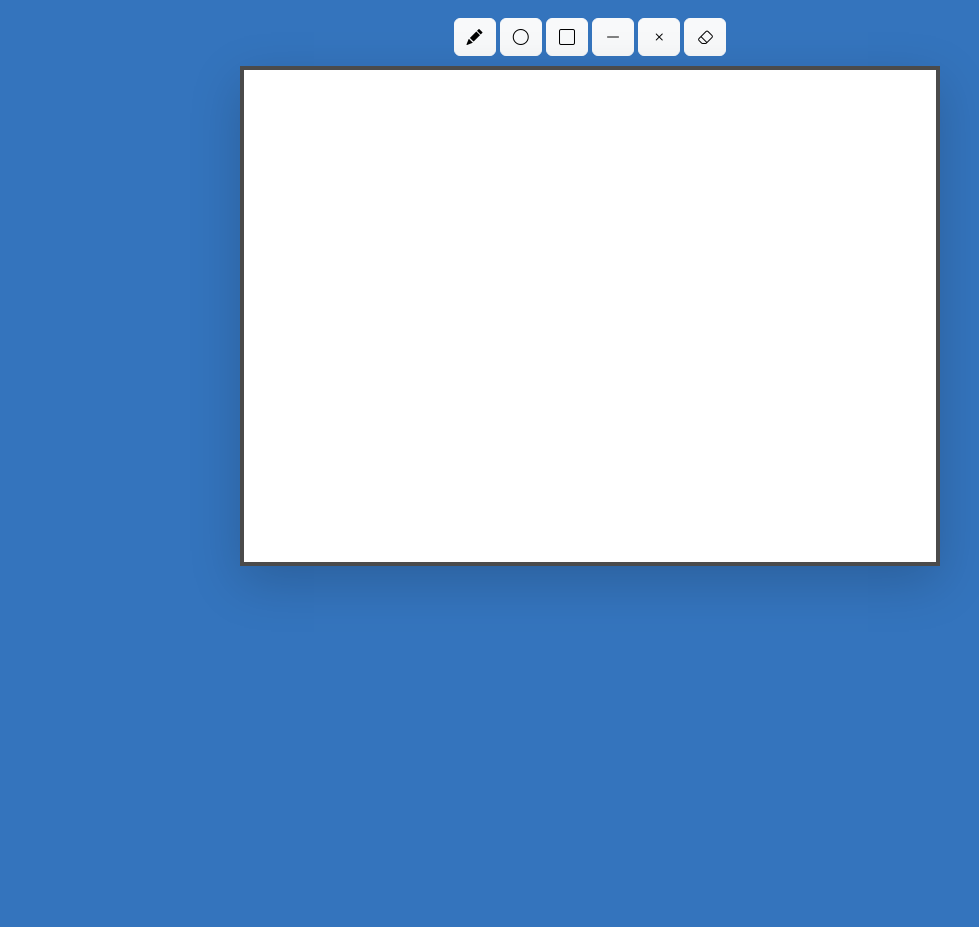
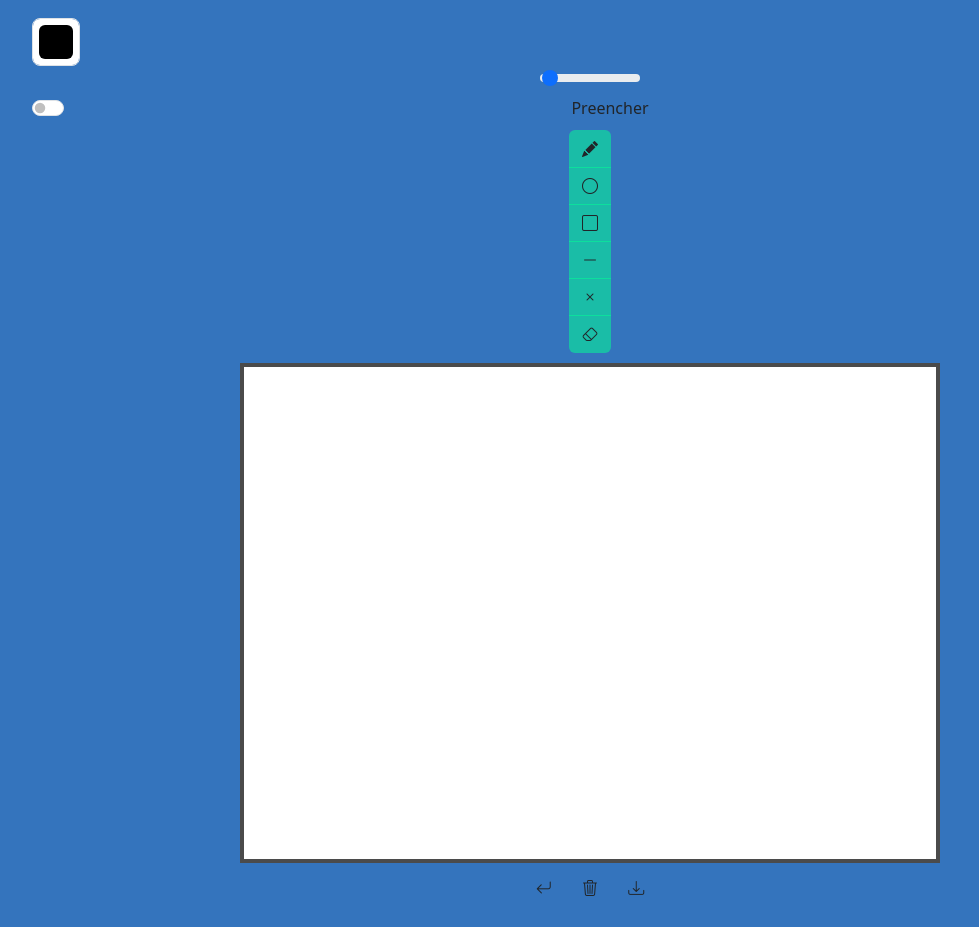
Before and after one commit to Felipe-Ferreira-Pires/Canvas-Erro, a plain HTML site: page Canvas + Firebase/index.html in a window 1280 px wide. Shown: the part 74-1001 px from the top of the page, without its empty margins (50-1029 px from the left). Before the commit the page ends 800 px from the top, so only its background shows below. Drawn offline with nearby package versions, Linux system fonts and the light colour scheme.

Commit message:
Enhance drawing tools with color and thickness options
Added color picker, line thickness slider, and fill option.

```diff
--- a/Canvas + Firebase/index.html
+++ b/Canvas + Firebase/index.html
@@ -13,26 +13,49 @@
 <body>
     <div class="container text-center">
         <h1 class="mb-4">𝙏𝙚𝙡𝙖 𝙙𝙚 𝘿𝙚𝙨𝙚𝙣𝙝𝙤 — [<i class="bi bi-palette-fill" style="color: #6F42C1;"></i><i class="bi bi-brush-fill" style="color: #CC9A06"></i>] !</h1>
+
+      <div id="Cima">
+        <div class="col-auto">
+        <input type="color" id="cor" class="form-control form-control-color form-control-lg" value="#000000" title="Escolha uma cor">
+        </div>
+
+        <div class="col-auto">
+        <input type="range" id="espessura" class="form-range" min="1" max="100" value="3" style="width: 100px;">
+        </div>
+
+        <div class="col-auto form-check form-switch">
+        <input class="form-check-input" type="checkbox" id="preencher">
+        <label class="form-check-label" for="preencher">Preencher</label>
+        </div>
+      </div>
         <div class="Canvas2">
         <div class="" id="botões">
-            <div class="">
-                <button id="livre" class="btn btn-light"><i class="bi bi-pencil-fill"></i></button>
-                <button id="circulo" class="btn btn-light"><i class="bi bi-circle"></i></button>
-                <button id="quadrado" class="btn btn-light" ><i class="bi bi-square"></i></button>
-                <button id="linha" class="btn btn-light"><i class="bi bi-dash-lg"></i></button>
-                <button id="x" class="btn btn-light" ><i class="bi bi-x"></i></button>
-                <button id="borracha" class="btn btn-light" ><i class="bi bi-eraser"></i></button>
+            <div class="btn-group-vertical">
+                <button id="livre" class="btn"style="background-color: rgba(2, 255, 149, 0.527);"><i class="bi bi-pencil-fill"></i></button>
+                <button id="circulo" class="btn" style="background-color: rgba(2, 255, 149, 0.527)"><i class="bi bi-circle"></i></button>
+                <button id="quadrado" class="btn" style="background-color: rgba(2, 255, 149, 0.527);" ><i class="bi bi-square"></i></button>
+                <button id="linha" class="btn" style="background-color: rgba(2, 255, 149, 0.527);"><i class="bi bi-dash-lg"></i></button>
+                <button id="x" class="btn" style="background-color: rgba(2, 255, 149, 0.527);" ><i class="bi bi-x"></i></button>
+                <button id="borracha" class="btn " style="background-color: rgba(2, 255, 149, 0.527);"><i class="bi bi-eraser"></i></button>
             </div>
 
         </div>
 
 
-        <canvas id="meuCanvas" class="shadow-lg"></canvas>
+
+        <canvas id="meuCanvas" class=""></canvas>
+
+        <div class="" id="botões2">
+        <button id="desfazer" class="btn"><i class="bi bi-arrow-return-left"></i></button>
+        <button id="limpar" class="btn"><i class="bi bi-trash3"></i></button>
+        <button id="salvar" class="btn"><i class="bi bi-download"></i></button>
+        </div>
         </div>
     </div>
 
 
 
+    <script src="main.js"></script>
     <script src="https://cdn.jsdelivr.net/npm/bootstrap@5.3.8/dist/js/bootstrap.bundle.min.js" integrity="sha384-FKyoEForCGlyvwx9Hj09JcYn3nv7wiPVlz7YYwJrWVcXK/BmnVDxM+D2scQbITxI" crossorigin="anonymous"></script>
 </body>
 </html>
```
